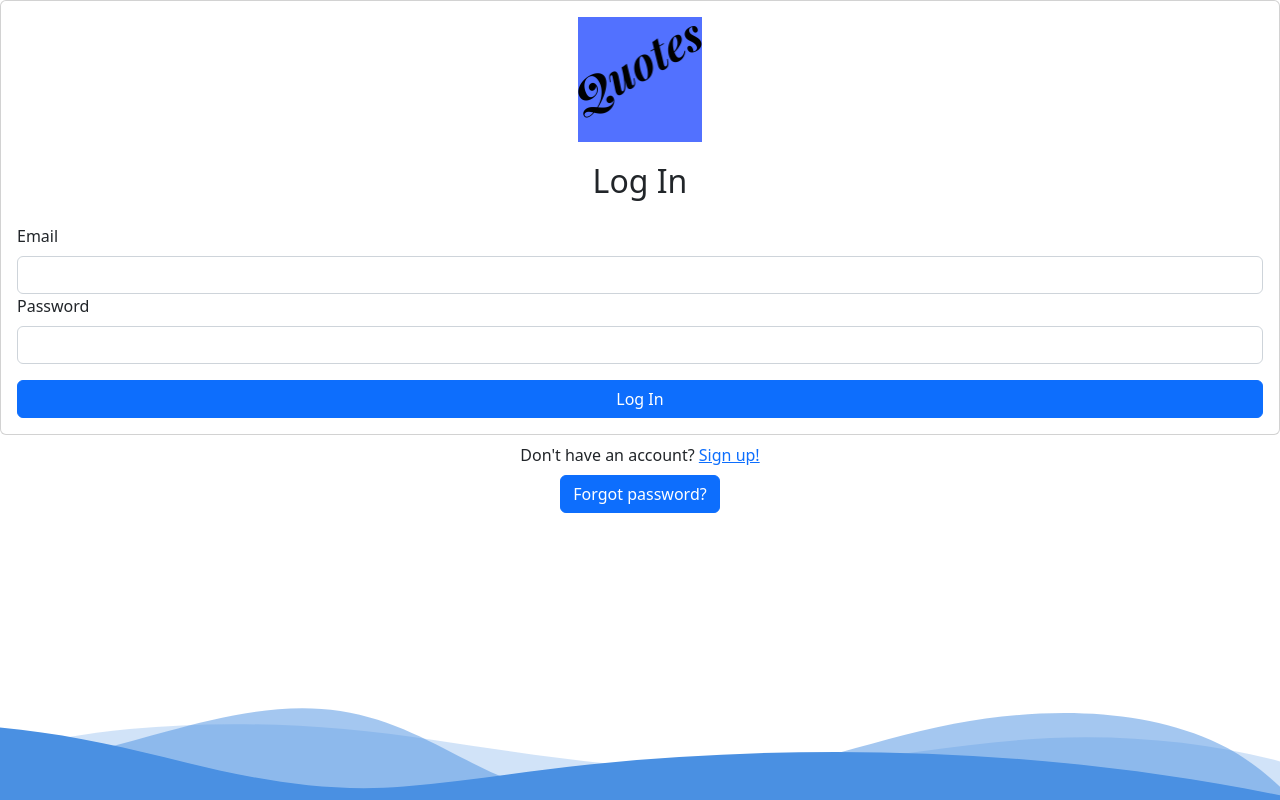
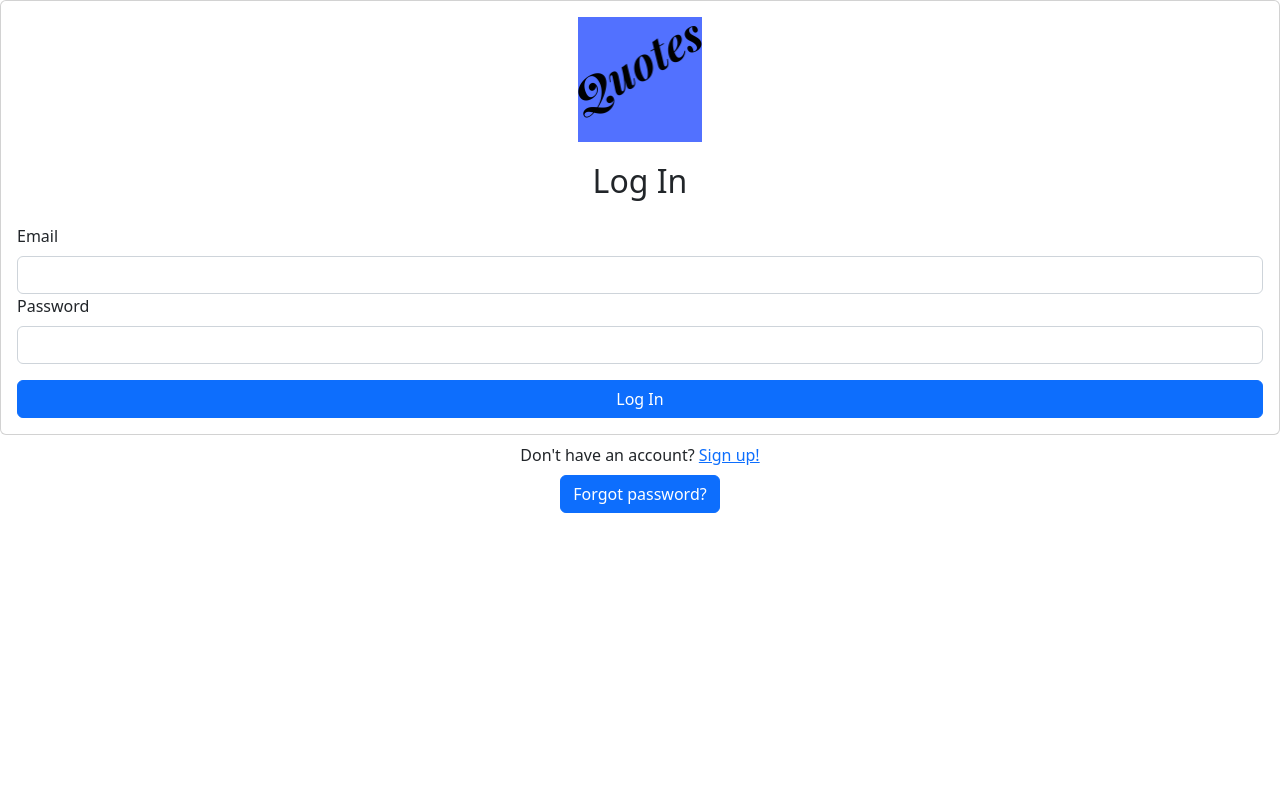
Before and after one commit to TimAngevare/quotes, a React (Create React App) app: page /#/loginPage in a window 1280 px wide. Built offline with nearby package versions, Linux system fonts and the light colour scheme; no server answers.

Commit message:
Deep copy EditQuotes.js

```diff
--- a/src/Components/LoginPage.js
+++ b/src/Components/LoginPage.js
@@ -3,7 +3,6 @@ import {Alert, Button, Card, Form, Modal} from 'react-bootstrap';
 import {auth} from '../Firebase'
 import {getAuth, sendPasswordResetEmail, signInWithEmailAndPassword} from "firebase/auth";
 import {Link, useNavigate} from 'react-router-dom';
-import Wave from "./Wave";
 import logo from '../img/Quotes.png';
 
 
@@ -120,7 +119,6 @@ export default function LoginPage() {
             <div className="w-100 text-center mt-2">
                 <Button onClick={handleOpen}>Forgot password?</Button>
             </div>
-            <Wave/>
         </div>
     );
 }
--- a/src/Components/SignupPage.js
+++ b/src/Components/SignupPage.js
@@ -4,7 +4,6 @@ import {auth, db} from '../Firebase'
 import {createUserWithEmailAndPassword, sendEmailVerification, updateProfile} from "firebase/auth";
 import {Link, useNavigate} from 'react-router-dom';
 import logo from '../img/Quotes.png';
-import Wave from "./Wave";
 import {doc, getDoc, setDoc} from 'firebase/firestore';
 
 export default function SignupPage() {
@@ -102,7 +101,6 @@ export default function SignupPage() {
             <div className="w-100 text-center mt-2">
                 Already have an account? <Link to="/LoginPage">Log In</Link>
             </div>
-            <Wave/>
         </div>
     );
 }
--- a/src/Components/Topnav.js
+++ b/src/Components/Topnav.js
@@ -22,7 +22,7 @@ function OffCanvasExample({name, shown, showEdit, handleScreenShot, user, ...pro
 
     async function share() {
         setShowAlert(true);
-        await navigator.clipboard.writeText(document.location.href + "/#/public?user=" + user.displayName);
+        await navigator.clipboard.writeText(document.location.href + "public?user=" + user.displayName);
         await sleep(2000);
         setShowAlert(false);
     }
--- a/src/Components/Wave.js
+++ /dev/null
@@ -1,14 +0,0 @@
-import '../wave.css';
-
-export default function Wave() {
-    return(
-        <div className="custom-shape-divider-bottom-1672233840">
-                <svg data-name="Layer 1" xmlns="http://www.w3.org/2000/svg" viewBox="0 0 1200 120" preserveAspectRatio="none">
-                    <path d="M0,0V46.29c47.79,22.2,103.59,32.17,158,28,70.36-5.37,136.33-33.31,206.8-37.5C438.64,32.43,512.34,53.67,583,72.05c69.27,18,138.3,24.88,209.4,13.08,36.15-6,69.85-17.84,104.45-29.34C989.49,25,1113-14.29,1200,52.47V0Z" opacity=".25" className="shape-fill"></path>
-                    <path d="M0,0V15.81C13,36.92,27.64,56.86,47.69,72.05,99.41,111.27,165,111,224.58,91.58c31.15-10.15,60.09-26.07,89.67-39.8,40.92-19,84.73-46,130.83-49.67,36.26-2.85,70.9,9.42,98.6,31.56,31.77,25.39,62.32,62,103.63,73,40.44,10.79,81.35-6.69,119.13-24.28s75.16-39,116.92-43.05c59.73-5.85,113.28,22.88,168.9,38.84,30.2,8.66,59,6.17,87.09-7.5,22.43-10.89,48-26.93,60.65-49.24V0Z" opacity=".5" className="shape-fill"></path>
-                    <path d="M0,0V5.63C149.93,59,314.09,71.32,475.83,42.57c43-7.64,84.23-20.12,127.61-26.46,59-8.63,112.48,12.24,165.56,35.4C827.93,77.22,886,95.24,951.2,90c86.53-7,172.46-45.71,248.8-84.81V0Z" className="shape-fill"></path>
-                </svg>
-        </div>
-    );
-
-}
--- a/src/wave.css
+++ b/src/wave.css
@@ -1,15 +1,10 @@
 .custom-shape-divider-bottom-1672233840 {
-    position: absolute;
-    bottom: 0;
-    left: 0;
     width: 100%;
-    overflow: hidden;
     line-height: 0;
     transform: rotate(180deg);
 }
 
 .custom-shape-divider-bottom-1672233840 svg {
-    position: relative;
     display: block;
     width: calc(136% + 1.3px);
     height: 100px;
```
